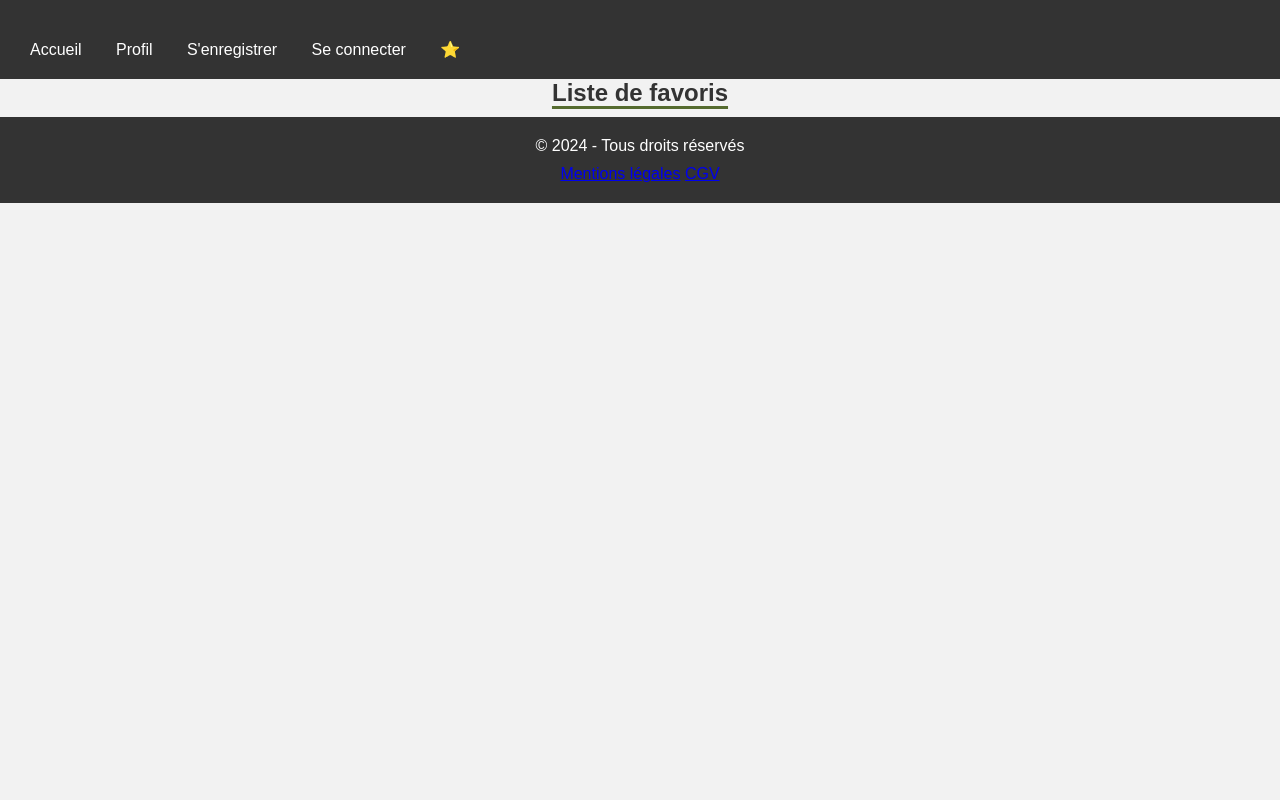
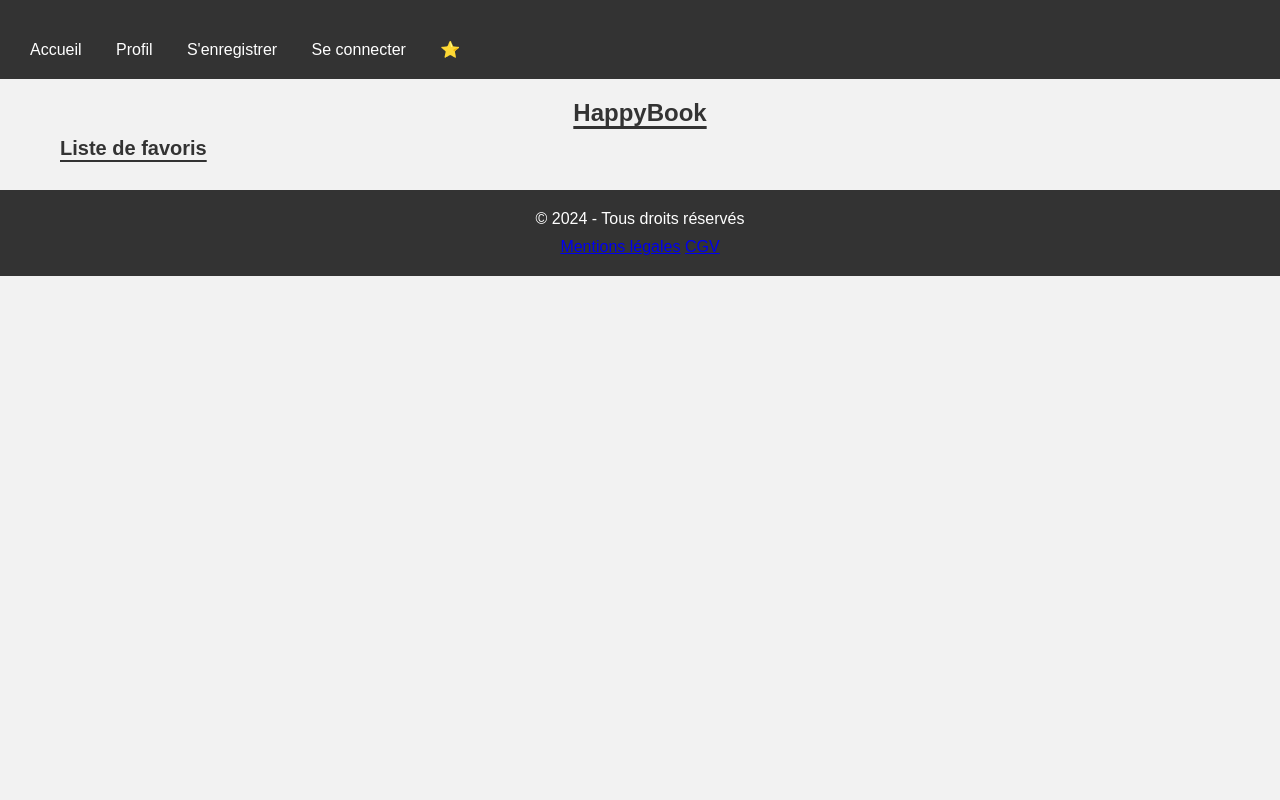
Before and after one commit to Timotheehau/HappyBook, a PHP site: page /favourite.php in a window 1280 px wide. Run offline with PHP 8.4, Linux system fonts and the light colour scheme; data that the repository does not hold is empty.

Commit message:
Correction CSS

```diff
--- a/config/pdo.php
+++ b/config/pdo.php
@@ -1,6 +1,6 @@
 <?php
 
-$dsn = "mysql:dbname=bibliothèque;host=localhost;";
+$dsn = "mysql:dbname=ebooks;host=localhost;";
 
 
 try {
@@ -10,5 +10,3 @@ try {
 catch (PDOException $error) {
     echo 'Connexion échouée : ' . $error->getMessage();
 }
-
-?>
--- a/config/php_mailer.php
+++ b/config/php_mailer.php
@@ -2,6 +2,6 @@
 
 define('SMTP_HOST', 'smtp.gmail.com');
 define('SMTP_PORT', 587);
-define('SMTP_USERNAME', 'titi.hauser@gmail.com');
-define('SMTP_PASSWORD', 'xvcu tslm zpcn nbah');
+define('SMTP_USERNAME', 'y.bontrond@gmail.com');
+define('SMTP_PASSWORD', '');
 define('SMTP_ENCRYPTION', 'tls');
--- a/favourite.php
+++ b/favourite.php
@@ -5,7 +5,7 @@ include './config/pdo.php';
 
 ?>
 
-<h1>Liste de favoris</h1>
+<h2>Liste de favoris</h2>
 
 <div class="liFav">
 
--- a/index.php
+++ b/index.php
@@ -6,8 +6,6 @@
 
 
 
-    <div class="container">
-        <h1>HappyBook</h1>
         <input type="text" id="searchInput" placeholder="Entrez le titre du livre" class="input-dark red">
             <select id="categorySelect" class="input-dark blue">
                 <option value="">Toutes catégories</option>
--- a/partials/footer.php
+++ b/partials/footer.php
@@ -1,4 +1,4 @@
-
+</div>
 <footer>
     <p>© <?= date('Y')?> - Tous droits réservés</p>
 
--- a/partials/header.php
+++ b/partials/header.php
@@ -28,3 +28,6 @@
         </ul>
     </nav>
 </header>
+
+<div class="container">
+    <h1>HappyBook</h1>
--- a/profile.php
+++ b/profile.php
@@ -3,11 +3,7 @@ require_once 'partials/header.php';
 ?>
 
 <div class="profile-card">
-    <div class="left">
-
-    </div>
     <div class="right">
-
         <h2>Informations</h2>
         <hr>
         <section class="infos">
@@ -22,7 +18,7 @@ require_once 'partials/header.php';
                 </p>
             </div>
         </section>
-
+    </div>
 </div>
 
 <?php
--- a/style.css
+++ b/style.css
@@ -9,6 +9,7 @@ body {
     font-family: Arial, sans-serif;
     background-color: #f2f2f2;
     color: #333;
+    min-height: 100vh;
 }
 
 .container {
@@ -28,7 +29,15 @@ h1 {
     font-size: 24px;
     margin-bottom: 10px;
     text-align: center;
-    text-decoration: underline 3px darkolivegreen;
+    text-decoration: underline 3px #333;
+    text-underline-offset: 5px;
+}
+
+h2 {
+    font-size: 20px;
+    font-weight: 600;
+    margin-bottom: 10px;
+    text-decoration: underline 2px #333;
     text-underline-offset: 5px;
 }
 
@@ -84,6 +93,8 @@ footer {
     color: #fff;
     padding: 20px;
     text-align: center;
+    position: absolute;
+    width: 100%;
 }
 
 footer p {
@@ -146,6 +157,7 @@ button {
     border: none;
     border-radius: 4px;
     cursor: pointer;
+    transition: background-color 0.3s ease;
 }
 
 button:hover {
```
Also changed, not shown: 1 other file.
